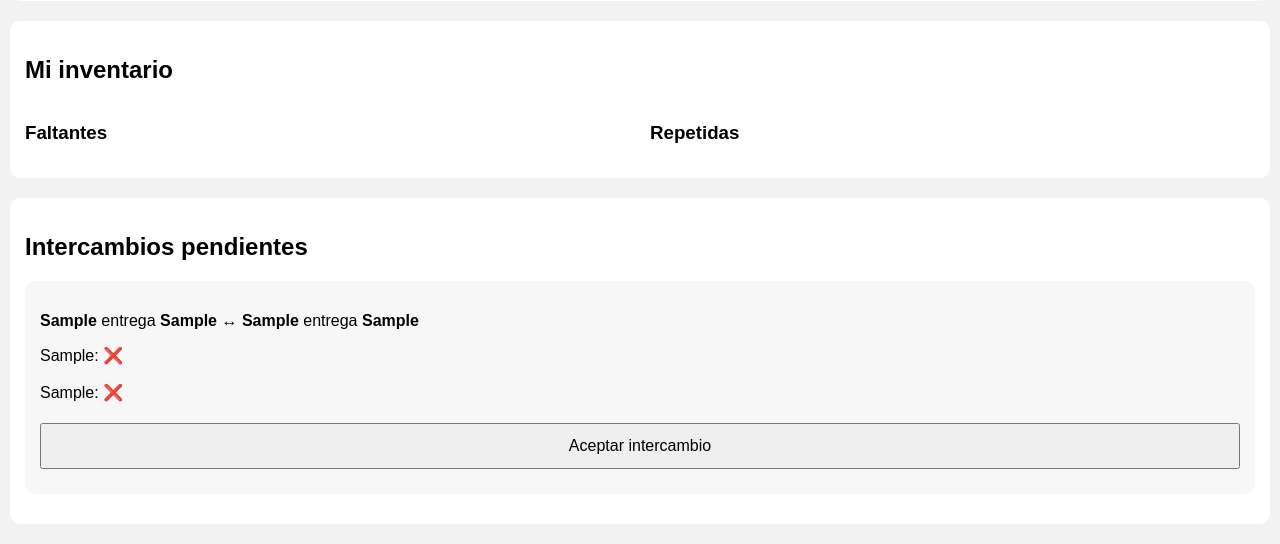
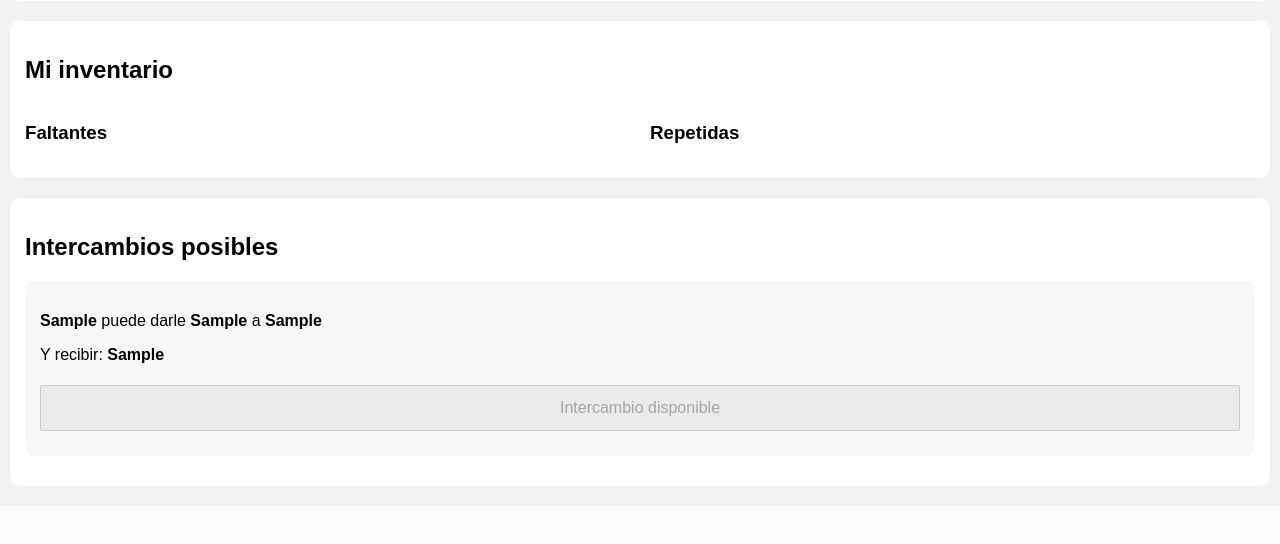
Before and after one commit to NanoLNGT/CROMOS, a Flask app: template templates/index.html in a window 1280 px wide. Shown: the part 471-1015 px from the top of the page. After the commit the page ends 902 px from the top, so only its background shows below. Run offline with Flask 3, Linux system fonts and the light colour scheme; the template is opened without the code that fills it: most values are stand-ins (such as "Sample title", 1, 10 or a date in 2020); some libraries are stand-ins or nearby versions.

Commit message:
fix dynamic trades

```diff
--- a/templates/index.html
+++ b/templates/index.html
@@ -266,7 +266,7 @@
 
     <div class="caja">
 
-        <h2>Intercambios pendientes</h2>
+        <h2>Intercambios posibles</h2>
 
         {% if intercambios %}
 
@@ -280,19 +280,23 @@
                             {{ intercambio.usuario1.title() }}
                         </b>
 
-                        entrega
+                        puede darle
 
                         <b>
                             {{ intercambio.da1.title() }}
                         </b>
 
-                        ↔
+                        a
 
                         <b>
                             {{ intercambio.usuario2.title() }}
                         </b>
 
-                        entrega
+                    </p>
+
+                    <p>
+
+                        Y recibir:
 
                         <b>
                             {{ intercambio.da2.title() }}
@@ -300,35 +304,9 @@
 
                     </p>
 
-                    <p>
-
-                        {{ intercambio.usuario1.title() }}:
-
-                        {% if intercambio.acepto1 == 1 %}
-                            ✅
-                        {% else %}
-                            ❌
-                        {% endif %}
-
-                        <br><br>
-
-                        {{ intercambio.usuario2.title() }}:
-
-                        {% if intercambio.acepto2 == 1 %}
-                            ✅
-                        {% else %}
-                            ❌
-                        {% endif %}
-
-                    </p>
-
-                    <a href="/aceptar/{{ intercambio.id }}">
-
-                        <button>
-                            Aceptar intercambio
-                        </button>
-
-                    </a>
+                    <button disabled>
+                        Intercambio disponible
+                    </button>
 
                 </div>
 
```
